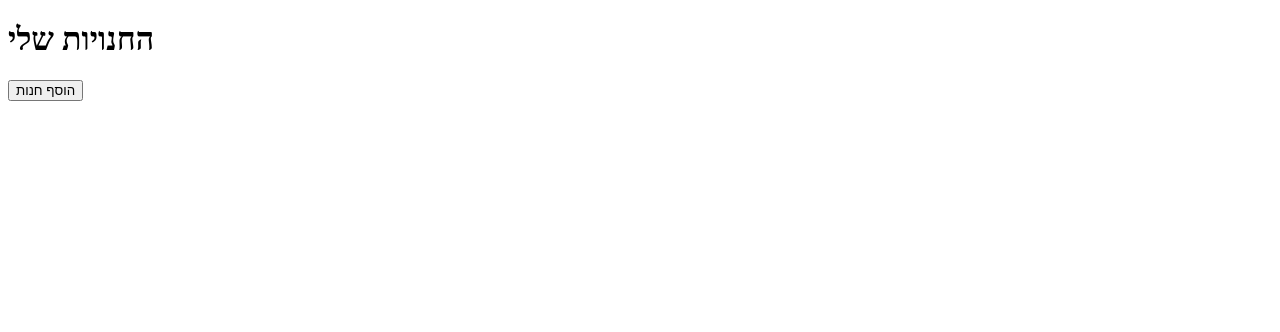
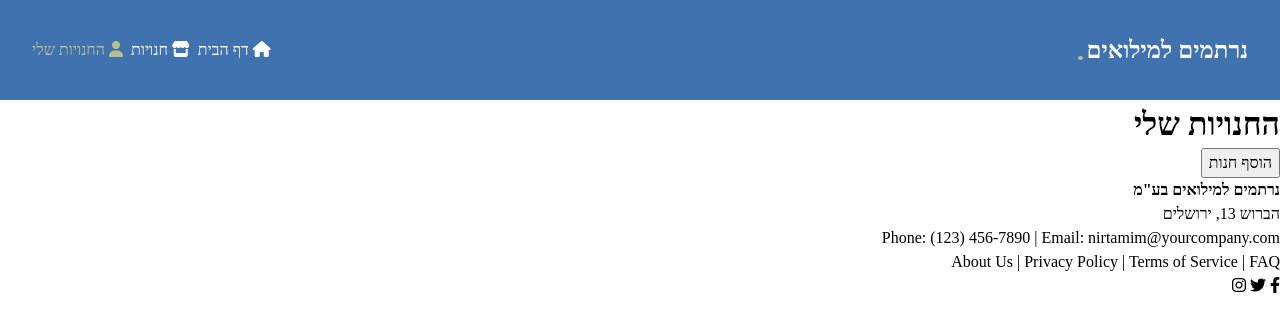
Before and after one commit to eladlevy42/nirtamim, a plain HTML site: page Public/HTML/ownerStores.html in a window 1280 px wide. Drawn offline with Linux system fonts and the light colour scheme.

Commit message:
links and html

```diff
--- a/Public/HTML/ownerStores.html
+++ b/Public/HTML/ownerStores.html
@@ -3,6 +3,11 @@
   <head>
     <meta charset="UTF-8" />
     <meta name="viewport" content="width=device-width, initial-scale=1.0" />
+    <link
+      rel="stylesheet"
+      href="https://cdnjs.cloudflare.com/ajax/libs/font-awesome/6.0.0-beta3/css/all.min.css"
+    />
+    <link rel="stylesheet" href="../css/style.css" />
     <title>All Stores</title>
     <link
       rel="stylesheet"
@@ -10,7 +15,31 @@
     />
   </head>
   <body>
-    <nav></nav>
+    <nav class="justify__space-between align__center flex-group">
+      <div class="navbar-brand">
+        <h3>נרתמים למילואים</h3>
+      </div>
+      <ul class="navbar-options flex-group">
+        <li>
+          <a href="#"
+            ><i class="fa-solid fa-house"></i>
+            <span class="icon-text">דף הבית</span></a
+          >
+        </li>
+        <li>
+          <a href="#"
+            ><i class="fa-solid fa-store"></i>
+            <span class="icon-text">חנויות</span></a
+          >
+        </li>
+        <li>
+          <a class="current-page" href="#">
+            <i class="fa-solid fa-user"></i>
+            <span class="icon-text">החנויות שלי</span></a
+          >
+        </li>
+      </ul>
+    </nav>
     <main>
       <h1>החנויות שלי</h1>
       <div id="displayOwnerStores" class="displayOwnerStores">
@@ -19,6 +48,27 @@
         </div>
       </div>
     </main>
-    <footer></footer>
+    <footer class="footer">
+      <div class="container">
+        <div class="company-info">
+          <p><strong>נרתמים למילואים בע"מ</strong></p>
+          <p>הברוש 13, ירושלים</p>
+          <p>Phone: (123) 456-7890 | Email: nirtamim@yourcompany.com</p>
+        </div>
+        <div class="nav-links">
+          <p>
+            <a href="#AboutUsContainer">About Us</a> |
+            <a href="/privacy">Privacy Policy</a> |
+            <a href="/terms">Terms of Service</a> |
+            <a href="/faq">FAQ</a>
+          </p>
+        </div>
+        <div class="social-icons">
+          <i class="fa-brands fa-facebook-f"></i>
+          <i class="fa-brands fa-twitter"></i>
+          <i class="fa-brands fa-instagram"></i>
+        </div>
+      </div>
+    </footer>
   </body>
 </html>
```
Also changed, not shown: Public/HTML/allStores.html (+1 -0 lines), Public/HTML/store.html (+2 -1 lines).
